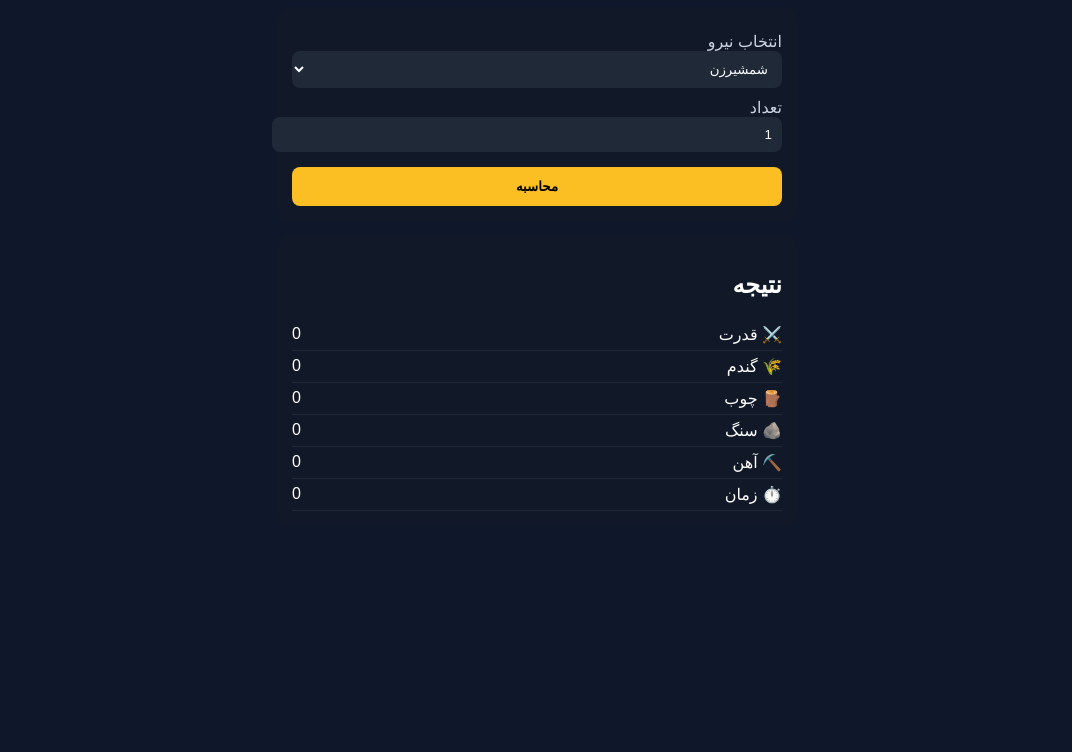
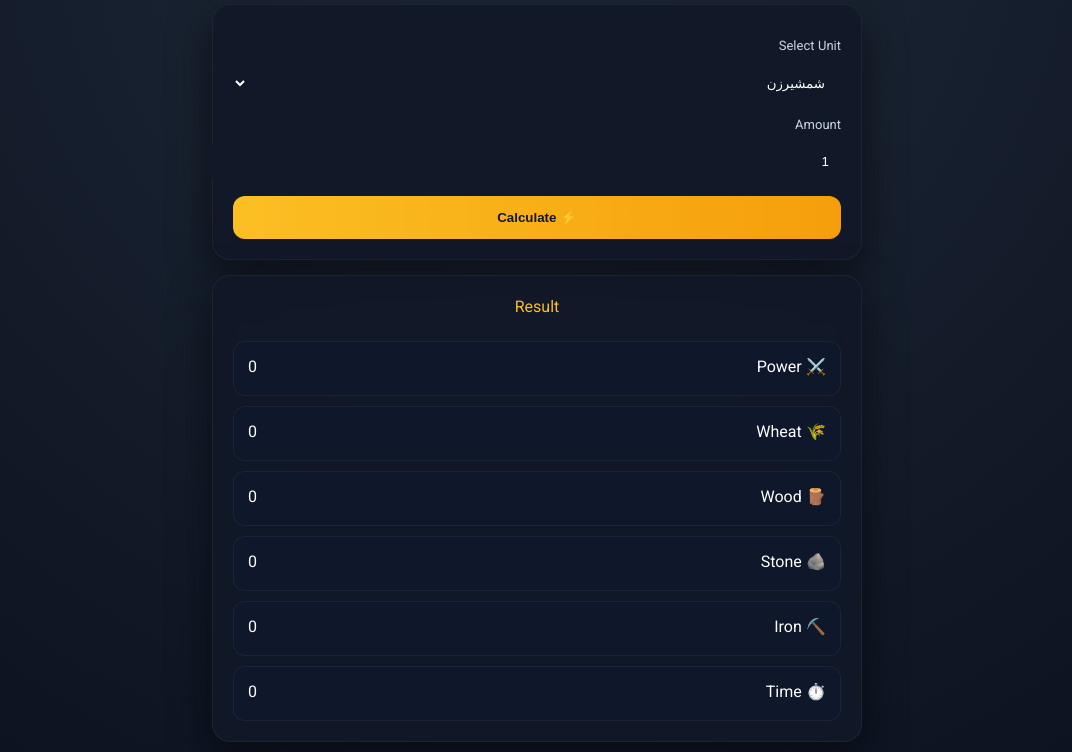
Before and after one commit to h4midfx/CastleBazar, a plain HTML site: page test.html in a window 1280 px wide. Shown: the part 94-846 px from the top of the page, without its empty margins (103-1175 px from the left). Before the commit the page ends 800 px from the top, so only its background shows below. Drawn offline with Linux system fonts and the light colour scheme.

Commit message:
Refactor HTML structure and styles for Army Calculator
Updated the title and labels to English, improved styles, and adjusted button hover effects.

```diff
--- a/test.html
+++ b/test.html
@@ -4,175 +4,193 @@
 <head>
 <meta charset="UTF-8">
 <meta name="viewport" content="width=device-width, initial-scale=1.0">
-<title>ماشین حساب نیروها</title>
+<title>⚔️ Castle Bazar - Army Calculator</title>
+
+<link href="https://fonts.googleapis.com/css2?family=Vazirmatn:wght@300;400;700&display=swap" rel="stylesheet">
 
 <style>
+
 body {
     margin: 0;
-    font-family: Arial;
-    background: #0f172a;
+    font-family: 'Vazirmatn', sans-serif;
+    background: radial-gradient(circle at top, #1f2937, #0b1220);
     color: white;
-    display: flex;
-    justify-content: center;
-    padding: 20px;
 }
 
-.container {
-    width: 100%;
-    max-width: 520px;
-}
-
-h1 {
+/* HEADER */
+header {
     text-align: center;
+    padding: 25px;
+    font-size: 24px;
+    font-weight: bold;
     color: #fbbf24;
 }
 
-.card, .result {
-    background: #111827;
-    padding: 15px;
-    border-radius: 12px;
-    margin-top: 15px;
+/* CONTAINER */
+.container {
+    max-width: 650px;
+    margin: auto;
+    padding: 10px;
 }
 
+/* CARD */
+.card {
+    background: rgba(17, 24, 39, 0.9);
+    border: 1px solid rgba(255,255,255,0.05);
+    border-radius: 18px;
+    padding: 20px;
+    box-shadow: 0 15px 40px rgba(0,0,0,0.5);
+    backdrop-filter: blur(10px);
+}
+
+/* INPUTS */
 label {
     display: block;
-    margin-top: 10px;
+    margin-top: 12px;
+    font-size: 13px;
     color: #cbd5e1;
 }
 
 select, input {
     width: 100%;
-    padding: 10px;
-    border-radius: 8px;
+    padding: 12px;
+    border-radius: 10px;
     border: none;
-    background: #1f2937;
+    background: #111827;
     color: white;
+    margin-top: 6px;
+    outline: none;
 }
 
+/* BUTTON */
 button {
     width: 100%;
     margin-top: 15px;
-    padding: 12px;
+    padding: 14px;
     border: none;
-    border-radius: 8px;
-    background: #fbbf24;
+    border-radius: 12px;
     font-weight: bold;
     cursor: pointer;
+    background: linear-gradient(90deg,#fbbf24,#f59e0b);
+    color: #111827;
+    transition: 0.2s;
 }
 
-.row {
+button:hover {
+    transform: scale(1.03);
+    box-shadow: 0 0 20px rgba(251,191,36,0.4);
+}
+
+/* RESULT */
+.result {
+    margin-top: 20px;
+    display: grid;
+    gap: 10px;
+}
+
+.box {
+    background: #0f172a;
+    padding: 14px;
+    border-radius: 12px;
     display: flex;
     justify-content: space-between;
-    padding: 6px 0;
-    border-bottom: 1px solid #1f2937;
+    border: 1px solid rgba(255,255,255,0.05);
+    transition: 0.2s;
 }
+
+.box:hover {
+    background: #1e293b;
+    transform: scale(1.01);
+}
+
+.title {
+    text-align: center;
+    margin-bottom: 10px;
+    color: #fbbf24;
+}
+
 </style>
 
 </head>
 
 <body>
 
+<header>⚔️ Castle Bazar Army Calculator ⚔️</header>
+
 <div class="container">
-
-<h1>⚔️ ماشین حساب نیروها</h1>
 
 <div class="card">
 
-<label>انتخاب نیرو</label>
+<label>Select Unit</label>
 <select id="unit"></select>
 
-<label>تعداد</label>
+<label>Amount</label>
 <input type="number" id="count" value="1" min="1">
 
-<button onclick="calculate()">محاسبه</button>
+<button onclick="calculate()">⚡ Calculate</button>
 
 </div>
 
+<div class="card" style="margin-top:15px">
+
+<div class="title">Result</div>
+
 <div class="result">
 
-<h2>نتیجه</h2>
+<div class="box"><span>⚔️ Power</span><span id="power">0</span></div>
+<div class="box"><span>🌾 Wheat</span><span id="wheat">0</span></div>
+<div class="box"><span>🪵 Wood</span><span id="wood">0</span></div>
+<div class="box"><span>🪨 Stone</span><span id="stone">0</span></div>
+<div class="box"><span>⛏️ Iron</span><span id="iron">0</span></div>
+<div class="box"><span>⏱️ Time</span><span id="time">0</span></div>
 
-<div class="row"><span>⚔️ قدرت</span><span id="power">0</span></div>
-<div class="row"><span>🌾 گندم</span><span id="wheat">0</span></div>
-<div class="row"><span>🪵 چوب</span><span id="wood">0</span></div>
-<div class="row"><span>🪨 سنگ</span><span id="stone">0</span></div>
-<div class="row"><span>⛏️ آهن</span><span id="iron">0</span></div>
-<div class="row"><span>⏱️ زمان</span><span id="time">0</span></div>
+</div>
 
 </div>
 
 </div>
 
 <script>
+
 const units = {
 "شمشیرزن": {w:61, wood:85, stone:77, iron:117, time:0.45, power:35.1},
 "شوالیه": {w:64, wood:98, stone:103, iron:159, time:0.53, power:42.1},
 "جنونگر": {w:102, wood:119, stone:131, iron:154, time:0.42, power:47.35},
 "مدافع": {w:111, wood:140, stone:151, iron:199, time:0.39, power:52.95},
-"دوشمشیره": {w:149, wood:148, stone:206, iron:244, time:0.58, power:52.95},
-"نگهبان": {w:221, wood:210, stone:290, iron:403, time:0.50, power:77.5},
-"شمشیرشکن": {w:203, wood:357, stone:384, iron:258, time:0.50, power:83.85},
-"گارد": {w:240, wood:244, stone:288, iron:439, time:1.15, power:84.2},
+"جاویدان": {w:398, wood:392, stone:304, iron:500, time:1.40, power:95.3},
 "گلادیاتور": {w:235, wood:322, stone:337, iron:349, time:1.42, power:94.35},
-"جاویدان": {w:398, wood:392, stone:304, iron:500, time:1.40, power:95.3},
-"هوپلیت": {w:209, wood:301, stone:234, iron:367, time:1.13, power:84.2},
-"تبرزیندار": {w:174, wood:228, stone:257, iron:283, time:1.05, power:75.65},
 "زنجیرشکن": {w:321, wood:391, stone:500, iron:149, time:1.45, power:92.85},
-"جالوت": {w:539, wood:291, stone:148, iron:57, time:1.15, power:73.75},
-"دست‌دراز": {w:199, wood:91, stone:128, iron:349, time:1.38, power:68.45},
-"شکارچی": {w:171, wood:229, stone:204, iron:151, time:0.52, power:60.85},
-"تیرآتشین": {w:216, wood:321, stone:265, iron:239, time:0.59, power:76.5},
-"عقاب": {w:253, wood:377, stone:307, iron:257, time:1.13, power:81.65},
-"یخزاد": {w:187, wood:307, stone:459, iron:333, time:1.23, power:88.2},
 "نخبه": {w:255, wood:460, stone:249, iron:325, time:1.30, power:91.95},
-"بارکش": {w:290, wood:328, stone:189, iron:148, time:1.13, power:29.6},
-"سوارنیزه": {w:169, wood:83, stone:106, iron:89, time:0.58, power:39.7},
-"سوارکار": {w:199, wood:131, stone:123, iron:107, time:0.53, power:10.5},
-"گاری": {w:589, wood:633, stone:257, iron:212, time:0.57, power:53.65},
-"ارابه": {w:120, wood:100, stone:150, iron:80, time:0.25, power:55.1},
-"سایه سوار": {w:582, wood:347, stone:221, iron:361, time:1.21, power:88.4},
-"سگ شکاری": {w:176, wood:133, stone:177, iron:33, time:0.50, power:51.5},
-"گاومیش": {w:91, wood:91, stone:321, iron:262, time:1.30, power:59.35},
-"فیل": {w:203, wood:203, stone:446, iron:234, time:1.30, power:76.65},
-"کرگدن": {w:343, wood:306, stone:446, iron:303, time:1.13, power:89.4},
 "خرس": {w:468, wood:439, stone:321, iron:368, time:1.19, power:95.65}
 };
 
-// fill dropdown
 const select = document.getElementById("unit");
-for (let u in units) {
+
+for(let u in units){
     let opt = document.createElement("option");
     opt.value = u;
     opt.innerText = u;
     select.appendChild(opt);
 }
 
-// FIX TIME FUNCTION
-function formatTime(min) {
-    let hours = Math.floor(min / 60);
-    let minutes = Math.round(min % 60);
-
-    if (hours > 0) {
-        return hours + " ساعت " + minutes + " دقیقه";
-    }
-    return minutes + " دقیقه";
+function formatTime(min){
+    let h = Math.floor(min/60);
+    let m = Math.round(min%60);
+    return h>0 ? `${h}h ${m}m` : `${m}m`;
 }
 
-function calculate() {
+function calculate(){
+    let u = units[select.value];
+    let n = +document.getElementById("count").value;
 
-    let u = units[select.value];
-    let n = parseInt(document.getElementById("count").value);
+    document.getElementById("power").innerText = Math.floor(u.power*n);
+    document.getElementById("wheat").innerText = u.w*n;
+    document.getElementById("wood").innerText = u.wood*n;
+    document.getElementById("stone").innerText = u.stone*n;
+    document.getElementById("iron").innerText = u.iron*n;
+    document.getElementById("time").innerText = formatTime(u.time*n);
+}
 
-    let totalTime = u.time * n; // MINUTES
-
-    document.getElementById("power").innerText = Math.floor(u.power * n);
-    document.getElementById("wheat").innerText = u.w * n;
-    document.getElementById("wood").innerText = u.wood * n;
-    document.getElementById("stone").innerText = u.stone * n;
-    document.getElementById("iron").innerText = u.iron * n;
-
-    document.getElementById("time").innerText = formatTime(totalTime);
-}
 </script>
 
 </body>
```
